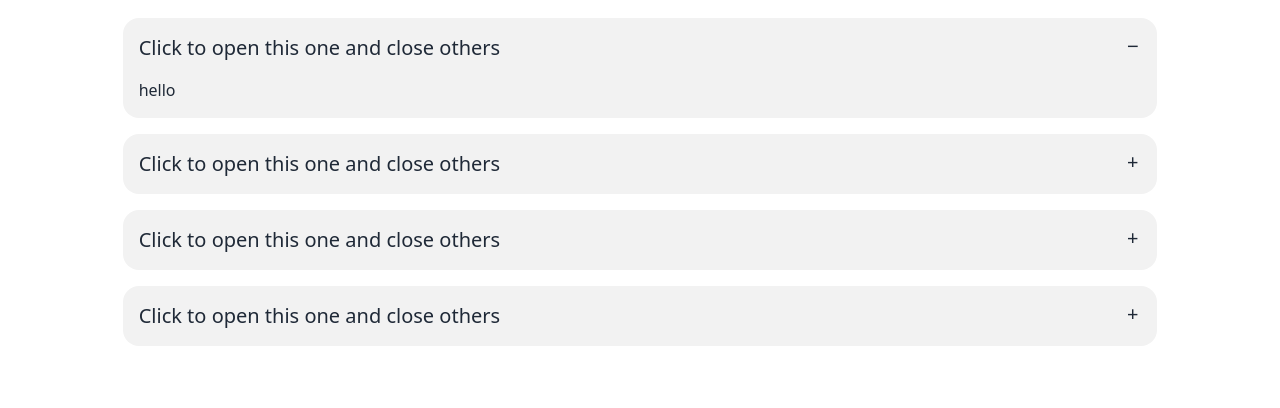
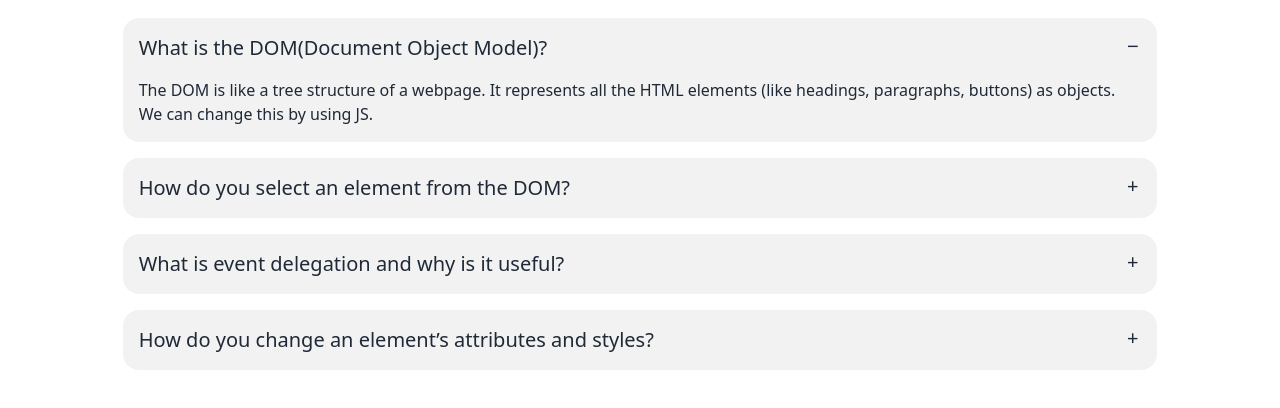
Before and after one commit to hrid1/a5-donate-now, a plain HTML site: page blog.html in a window 1280 px wide. Shown: the part 158-566 px from the top of the page. Drawn offline with nearby package versions, Linux system fonts and the light colour scheme.

Commit message:
FAQ section added

```diff
--- a/blog.html
+++ b/blog.html
@@ -39,32 +39,53 @@
 
         <h3 class="text-4xl font-bold text-center my-6">Important FAQ</h3>
         <section  class="px-4 md:w-5/6 mx-auto space-y-4 ">
-            <div class="collapse collapse-plus bg-base-200">
-                <input type="radio" name="my-accordion-3" checked="checked" />
-                <div class="collapse-title text-xl font-medium">Click to open this one and close others</div>
+
+              <div class="collapse collapse-plus bg-base-200">
+                <input type="radio" name="my-accordion-3" checked="checked"/>
+                <div class="collapse-title text-xl font-medium">What is the DOM(Document Object Model)?</div>
                 <div class="collapse-content">
-                  <p>hello</p>
+                  <p>The DOM is like a tree structure of a webpage. It represents all the HTML elements (like headings, paragraphs, buttons) as objects. We can change this by using JS.</p>
                 </div>
               </div>
               <div class="collapse collapse-plus bg-base-200">
                 <input type="radio" name="my-accordion-3" />
-                <div class="collapse-title text-xl font-medium">Click to open this one and close others</div>
+                <div class="collapse-title text-xl font-medium">How do you select an element from the DOM?</div>
                 <div class="collapse-content">
-                  <p>hello</p>
+                  <p>We can use JavaScript to pick an element from the webpage:
+                    <br>
+                    1.document.getElementById('elementId')
+                    <br>
+                    3.document.getElementsByClassName('className')
+                    <br>
+                    2.document.querySelector('#elementId')
+                    <br>
+                    4.document.querySelectorAll('.className')
+                  </p>
                 </div>
               </div>
               <div class="collapse collapse-plus bg-base-200">
                 <input type="radio" name="my-accordion-3" />
-                <div class="collapse-title text-xl font-medium">Click to open this one and close others</div>
+                <div class="collapse-title text-xl font-medium"> What is event delegation and why is it useful? </div>
                 <div class="collapse-content">
-                  <p>hello</p>
+                  <p>Event delegation means putting an event listener on a parent element. The parent handles clicks for all the child elements inside it.
+
+                   <p>
+                    This is useful because it allows you to handle events for multiple child elements without having to attach individual event listeners to each one.
+                   </p>
+                  </p>
                 </div>
               </div>
+
               <div class="collapse collapse-plus bg-base-200">
-                <input type="radio" name="my-accordion-3" />
-                <div class="collapse-title text-xl font-medium">Click to open this one and close others</div>
+                <input type="radio" name="my-accordion-3"  />
+                <div class="collapse-title text-xl font-medium">How do you change an element’s attributes and styles?
+                </div>
                 <div class="collapse-content">
-                  <p>hello</p>
+                  <p>
+                   <p>To change an attribute : element.setAttribute('attributeName', 'newValue'); </p>
+                   <p>To change a style :  element.style.color = 'green';
+                  </p>
+                  </p>
                 </div>
               </div>
         </section>
```
